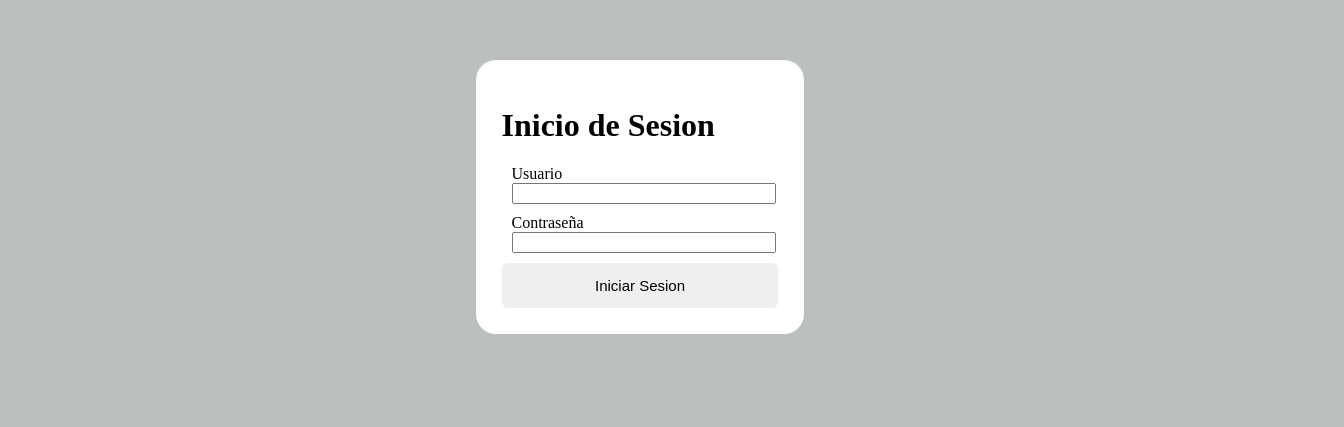
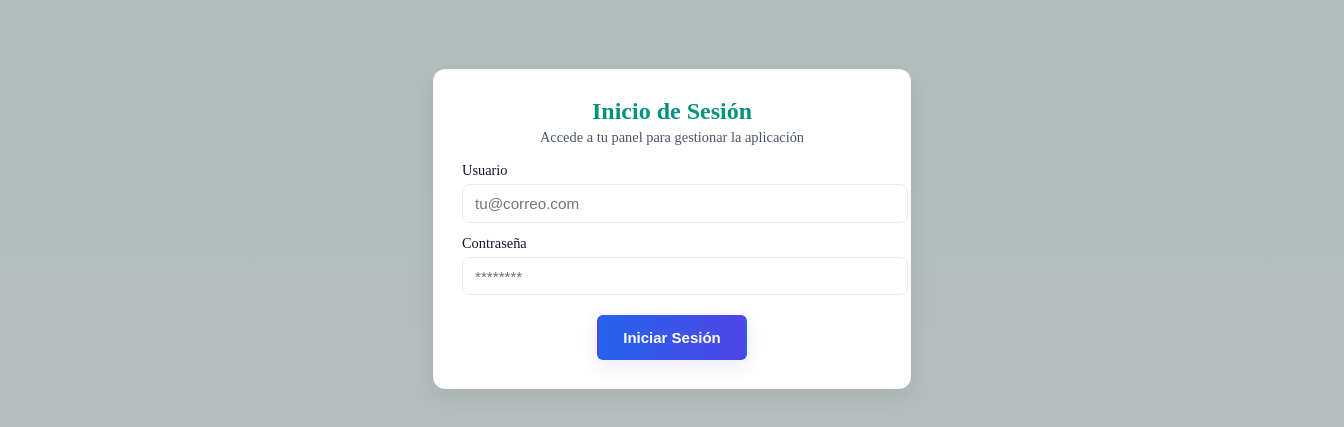
Before and after one commit to Anton811/Proyecto-SOPA, a React (Vite) app: page / in a window 1280 px wide. Shown: the part 203-630 px from the top of the page, 1344 px wide, since content can reach past the window. Built offline with nearby package versions, Linux system fonts and the light colour scheme.

Commit message:
Correcion diseño de login

```diff
--- a/src/css/login.css
+++ b/src/css/login.css
@@ -1,21 +1,154 @@
 .login-main {
   display: flex;
-  width: 100dvw;
-  height: 100dvh;
+  width: 100vw;
+  height: 100vh;
   justify-content: center;
   align-items: center;
+  background: linear-gradient(
+    180deg,
+    rgba(4, 145, 127, 0.06) 0%,
+    rgba(5, 173, 152, 0.02) 100%
+  );
+  padding: 2rem;
 }
 
-.container {
-  background-color: white;
-  border-radius: 20px;
-  padding: 2%;
+.login-card {
+  max-width: 420px;
+  width: 100%;
+  background-color: #ffffff;
+  border-radius: 12px;
+  padding: 1.75rem;
+  box-shadow: 0 8px 24px rgba(16, 24, 40, 0.08);
+  border: 1px solid rgba(16, 24, 40, 0.04);
 }
 
-input {
-  width: 100%;
+.login-header {
+  text-align: center;
+  margin-bottom: 1rem;
+}
+
+.login-header h1 {
+  margin: 0;
+  font-size: 1.5rem;
+  color: #04917f; /* Nav primary */
+}
+
+.login-sub {
+  margin-top: 0.25rem;
+  font-size: 0.9rem;
+  color: #475569;
+}
+
+.login-form {
+  display: flex;
+  flex-direction: column;
+  gap: 0.75rem;
 }
 
 .input-form {
-  margin: 10px;
+  display: flex;
+  flex-direction: column;
 }
+
+label {
+  font-size: 0.9rem;
+  margin-bottom: 0.35rem;
+  color: #0f172a;
+}
+
+input[type="email"],
+input[type="password"] {
+  width: 100%;
+  padding: 0.6rem 0.75rem;
+  border: 1px solid #e6eaf0;
+  border-radius: 8px;
+  background: #fff;
+  font-size: 0.95rem;
+  color: #0f172a;
+  outline: none;
+  transition:
+    box-shadow 0.12s ease,
+    border-color 0.12s ease;
+}
+
+input[type="email"]:focus,
+input[type="password"]:focus {
+  box-shadow: 0 6px 18px rgba(5, 173, 152, 0.08);
+  border-color: rgba(5, 173, 152, 0.9); /* Nav accent */
+}
+
+.form-actions {
+  margin-top: 0.5rem;
+  display: flex;
+  justify-content: center;
+}
+
+.btn {
+  cursor: pointer;
+  padding: 0.6rem 1.1rem;
+  border-radius: 8px;
+  border: none;
+  font-weight: 600;
+}
+
+.btn.primary {
+  background: linear-gradient(90deg, #04917f 0%, #05ad98 100%); /* Nav gradient */
+  color: #ffffff;
+  box-shadow: 0 6px 18px rgba(5, 173, 152, 0.12);
+  transition:
+    transform 0.08s ease,
+    box-shadow 0.12s ease;
+}
+
+.btn.primary:hover {
+  transform: translateY(-2px);
+}
+
+@media (max-width: 480px) {
+  .login-card {
+    padding: 1rem;
+    border-radius: 10px;
+  }
+
+  .login-header h1 {
+    font-size: 1.25rem;
+  }
+}
+
+.form-actions {
+  margin-top: 0.5rem;
+  display: flex;
+  justify-content: center;
+}
+
+.btn {
+  cursor: pointer;
+  padding: 0.6rem 1.1rem;
+  border-radius: 8px;
+  border: none;
+  font-weight: 600;
+}
+
+.btn.primary {
+  background: linear-gradient(90deg, #2563eb 0%, #4f46e5 100%);
+  color: #fff;
+  box-shadow: 0 6px 18px rgba(79, 70, 229, 0.12);
+  transition:
+    transform 0.08s ease,
+    box-shadow 0.12s ease;
+}
+
+.btn.primary:hover {
+  transform: translateY(-2px);
+}
+
+@media (max-width: 480px) {
+  .login-card {
+    padding: 1rem;
+    border-radius: 10px;
+  }
+
+  .login-header h1 {
+    font-size: 1.25rem;
+  }
+}
--- a/src/layouts/Login.jsx
+++ b/src/layouts/Login.jsx
@@ -27,33 +27,43 @@ export default function Login() {
 
   return (
     <main className="login-main">
-      <div className="container">
-        <h1>Inicio de Sesion</h1>
-        <form onSubmit={handleSubmit}>
+      <div className="login-card container">
+        <header className="login-header">
+          <h1>Inicio de Sesión</h1>
+          <p className="login-sub">Accede a tu panel para gestionar la aplicación</p>
+        </header>
+
+        <form className="login-form" onSubmit={handleSubmit} noValidate>
           <div className="input-form">
-            <label htmlFor="">Usuario</label>
+            <label htmlFor="email">Usuario</label>
             <input
               type="email"
               name="email"
               id="email"
-              value={input.email}
+              value={input.email || ""}
               onChange={handleChange}
               required
+              aria-label="email"
+              placeholder="tu@correo.com"
             />
           </div>
+
           <div className="input-form">
-            <label htmlFor="">Contraseña</label>
+            <label htmlFor="password">Contraseña</label>
             <input
               type="password"
               name="password"
               id="password"
-              value={input.password}
+              value={input.password || ""}
               onChange={handleChange}
               required
+              aria-label="password"
+              placeholder="********"
             />
           </div>
-          <div>
-            <input type="submit" value="Iniciar Sesion" className="btn" />
+
+          <div className="form-actions">
+            <input type="submit" value="Iniciar Sesión" className="btn primary" />
           </div>
         </form>
       </div>
```
